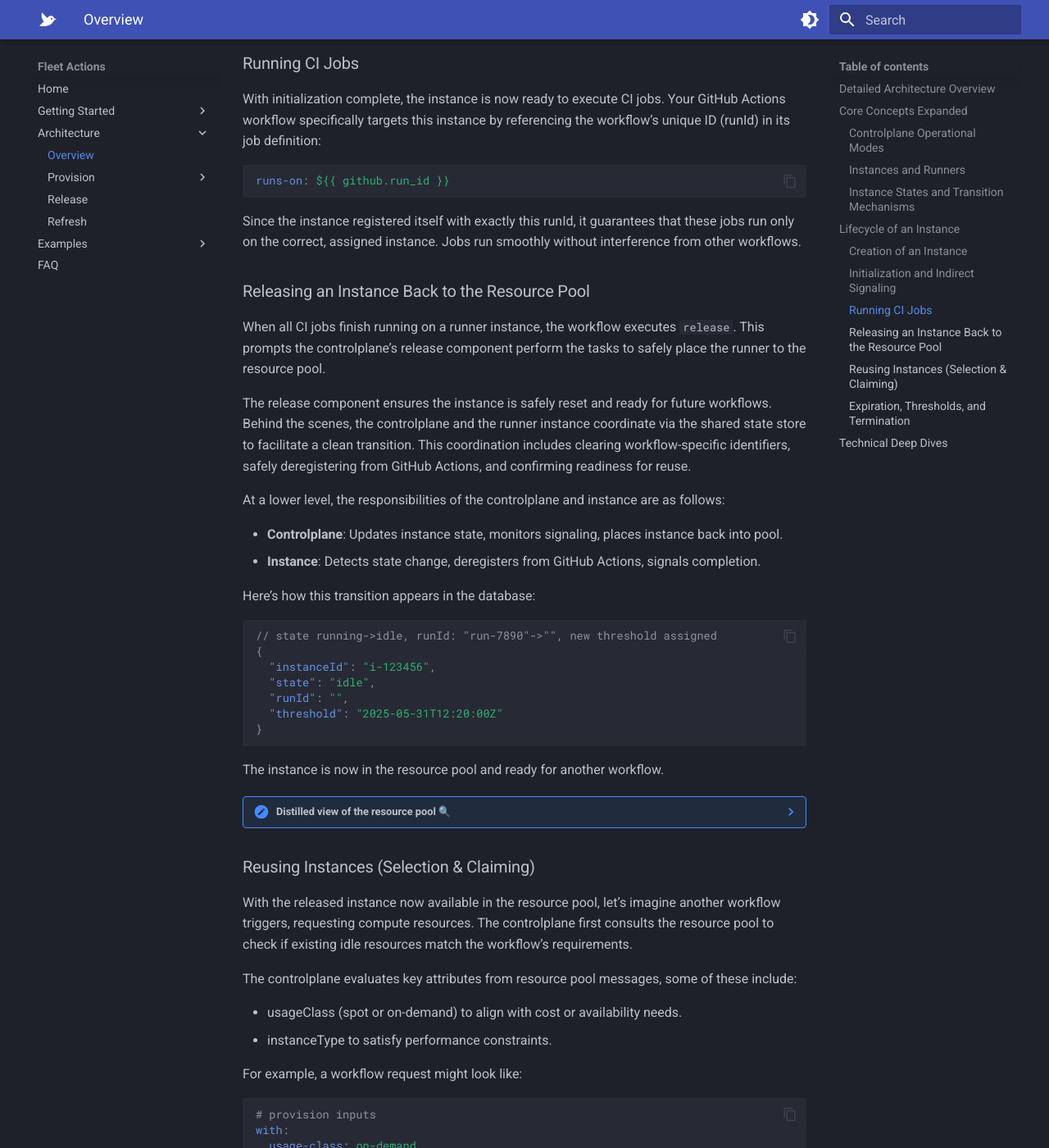
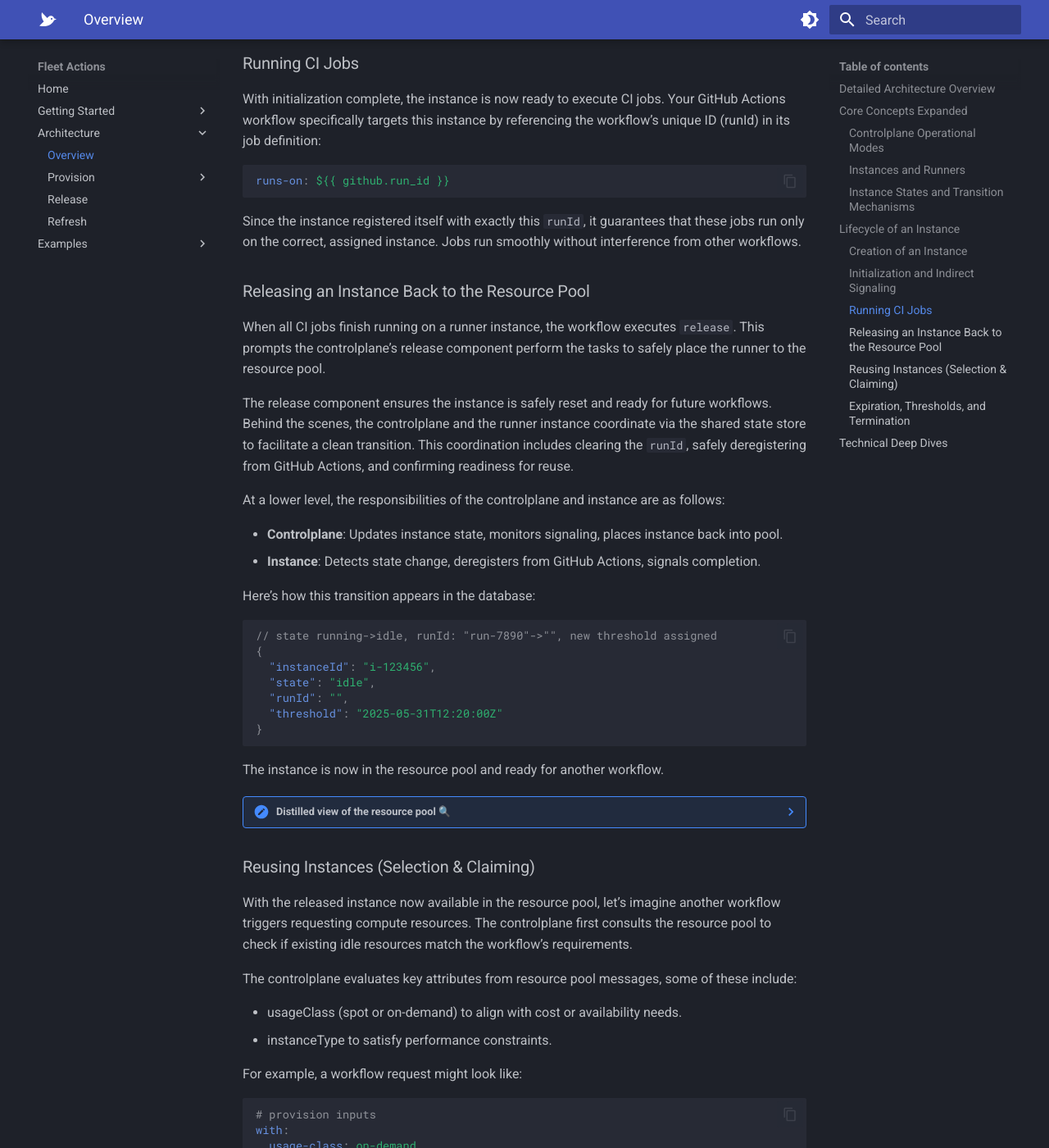
Before and after one commit to fleet-actions/ec2-runner-pool-manager, an MkDocs documentation site: the page built from docs/architecture/overview.md, in a window 1280 px wide and 1400 px high, scrolled down 5072 px. Shown: the whole window at 82% size. Built offline with MkDocs 1.6.1 and Material for MkDocs 9.7.7, drawn with Linux system fonts in a browser that asks for light colours; emoji names are drawn with the system emoji font; some of the changed text lies outside the part shown.

Commit message:
Some documentation changes

````diff
--- a/docs/architecture/overview.md
+++ b/docs/architecture/overview.md
@@ -154,13 +154,13 @@
 runs-on: ${{ github.run_id }}
 ```
 
-Since the instance registered itself with exactly this runId, it guarantees that these jobs run only on the correct, assigned instance. Jobs run smoothly without interference from other workflows.
+Since the instance registered itself with exactly this `runId`, it guarantees that these jobs run only on the correct, assigned instance. Jobs run smoothly without interference from other workflows.
 
 ### Releasing an Instance Back to the Resource Pool
 
 When all CI jobs finish running on a runner instance, the workflow executes `release`. This prompts the controlplane’s release component perform the tasks to safely place the runner to the resource pool.
 
-The release component ensures the instance is safely reset and ready for future workflows. Behind the scenes, the controlplane and the runner instance coordinate via the shared state store to facilitate a clean transition. This coordination includes clearing workflow-specific identifiers, safely deregistering from GitHub Actions, and confirming readiness for reuse.
+The release component ensures the instance is safely reset and ready for future workflows. Behind the scenes, the controlplane and the runner instance coordinate via the shared state store to facilitate a clean transition. This coordination includes clearing the `runId`, safely deregistering from GitHub Actions, and confirming readiness for reuse.
 
 At a lower level, the responsibilities of the controlplane and instance are as follows:
 
@@ -193,8 +193,7 @@
 
 ### Reusing Instances (Selection & Claiming)
 
-With the released instance now available in the resource pool, let’s imagine another workflow triggers, requesting compute resources. The controlplane first consults the resource pool to check if existing idle resources match the workflow’s requirements.
-
+With the released instance now available in the resource pool, let’s imagine another workflow triggers requesting compute resources. The controlplane first consults the resource pool to check if existing idle resources match the workflow’s requirements.
 
 The controlplane evaluates key attributes from resource pool messages, some of these include:
 
@@ -237,7 +236,7 @@
 !!! note "Racing against other Workflows :run:"
     Claims might fail if a race condition occurs (another workflow claiming simultaneously). In such cases, the controlplane either selects another idle instance or provisions a new one.
 
-After successful claiming, the instance detects the state change and registers itself with GitHub Actions using the new workflow’s runId. Shortly thereafter, the controlplane transitions the instance from `claimed` to `running`, indicating it is now ready to execute CI jobs.
+After successful claiming, the instance detects the new `runId` and registers itself with GitHub Actions using this new information. Shortly thereafter, the controlplane transitions the instance from `claimed` to `running`, indicating it is now ready to execute CI jobs.
 
 !!! note "Sequence Diagram"
     ```mermaid
@@ -261,7 +260,6 @@
         DynamoDB-->>-Controlplane: State 'running' set
     ```
 
-
 This reuse cycle repeats smoothly as long as instances remain healthy, continue matching workflow requirements, and remain within configured operational lifetimes.
 
 ??? note "Requiring more instances than the pool?"
@@ -277,9 +275,7 @@
 
 ### Expiration, Thresholds, and Termination
 
-If, for some reason, instances from getting stuck or running longer than intended, each state (created, running, idle) carries a threshold - this is a timestamp indicating how long an instance may safely remain in its current state.
-
-If the instance surpasses this timestamp, it’s considered expired:
+If, for some reason, instances from getting stuck or running longer than intended, each state (created, running, idle) carries a `threshold` - this is a timestamp indicating how long an instance may safely remain in its current state. If the instance surpasses this timestamp, it’s considered expired:
 
 ```json
 {
--- a/mkdocs.yml
+++ b/mkdocs.yml
@@ -69,4 +69,3 @@
   - Examples:
       - Basic Workflow: examples/basic-workflow.md
       - Advanced Scenarios: examples/advanced-scenarios.md
-  - FAQ: faq.md
````
Also changed, not shown: other parts of docs/architecture/overview.md (+2 -2 lines).
